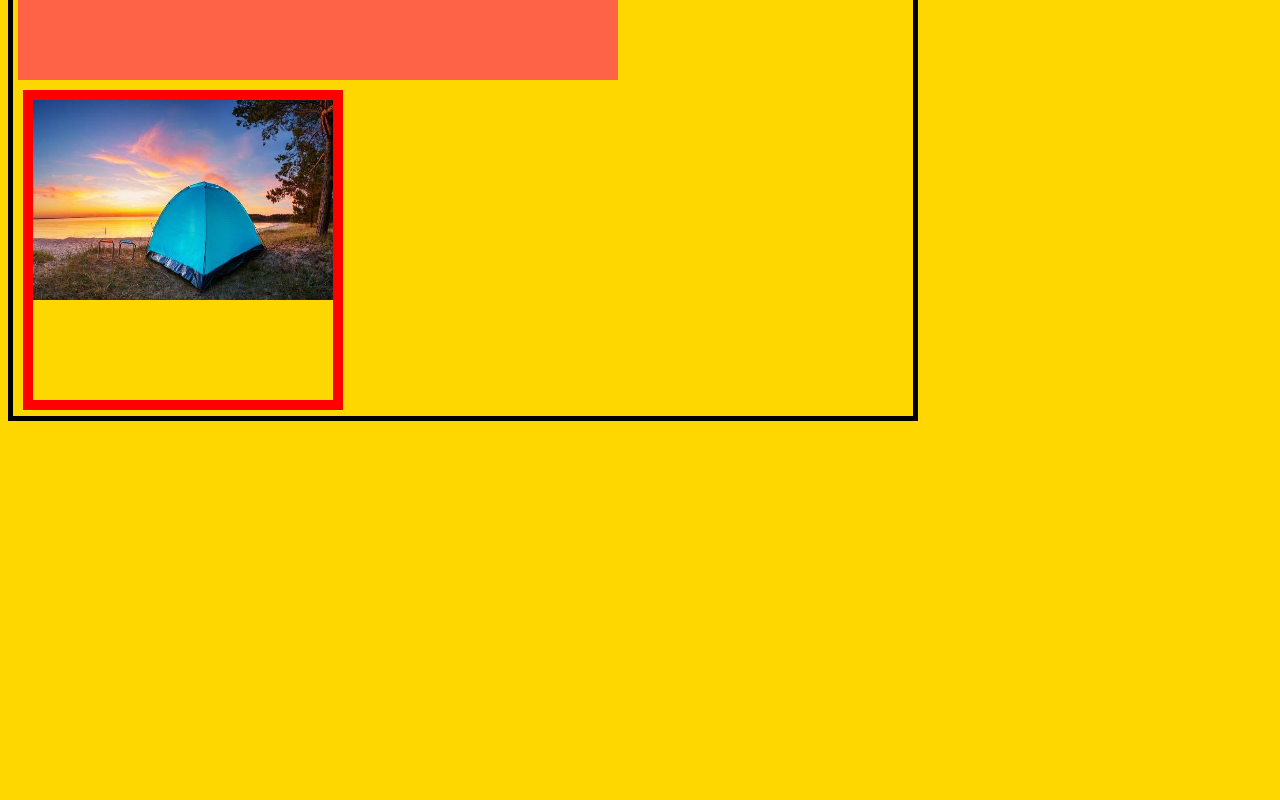
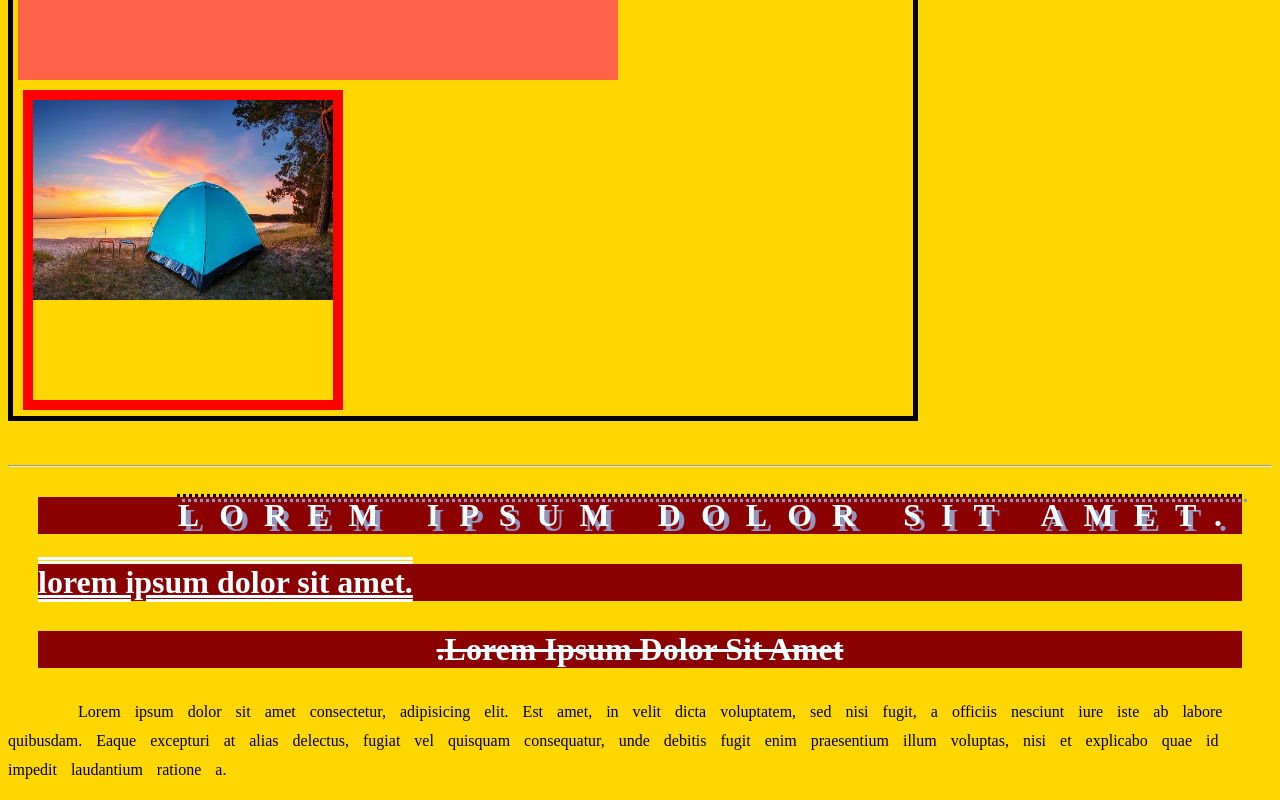
Before and after one commit to ogzhnozcn13/css-lessons, a plain HTML site: page css-lesson3/css-lesson3.html in a window 1280 px wide. Shown: the part 630-1430 px from the top of the page. Before the commit the page ends 1059 px from the top, so only its background shows below. Drawn offline with Linux system fonts and the light colour scheme.

Commit message:
My Fourth Push

```diff
--- a/css-lesson3/css-lesson3.html
+++ b/css-lesson3/css-lesson3.html
@@ -40,6 +40,17 @@
         </div>
 
     </div>
+
+    <br><br><hr>
+
+
+        <h1 id="one">Lorem ipsum dolor sit amet.</h1>
+
+        <h1 id="two">Lorem ipsum dolor sit amet.</h1>
+
+        <h1 id="three">Lorem ipsum dolor sit amet.</h1>
+
+        <p style="text-indent: 70px; line-height: 1.8; word-spacing: 10px;">Lorem ipsum dolor sit amet consectetur, adipisicing elit. Est amet, in velit dicta voluptatem, sed nisi fugit, a officiis nesciunt iure iste ab labore quibusdam. Eaque excepturi at alias delectus, fugiat vel quisquam consequatur, unde debitis fugit enim praesentium illum voluptas, nisi et explicabo quae id impedit laudantium ratione a.</p>
 
 
 
--- a/css-lesson3/style3.css
+++ b/css-lesson3/style3.css
@@ -21,9 +21,6 @@ h1{
     outline: 30px groove rgba(0, 0, 255, 0.478);
     outline-offset: 10px;
 }
-
-
-
 
 
 .div1{
@@ -52,3 +49,26 @@ h1{
     height: 300px;
 
 }
+
+#one{
+    text-align: right;
+    text-decoration: dotted overline;
+    text-decoration-color: black;
+    text-transform: uppercase;
+    letter-spacing: 20px;
+    text-shadow: 5px 5px rgb(149, 149, 194);
+
+}
+
+#two{
+    text-align: left;
+    text-decoration: double overline underline;
+    text-transform: lowercase;
+}
+
+#three{
+    text-align: center;
+    direction: rtl;
+    text-decoration: line-through;
+    text-transform: capitalize;
+}
```
